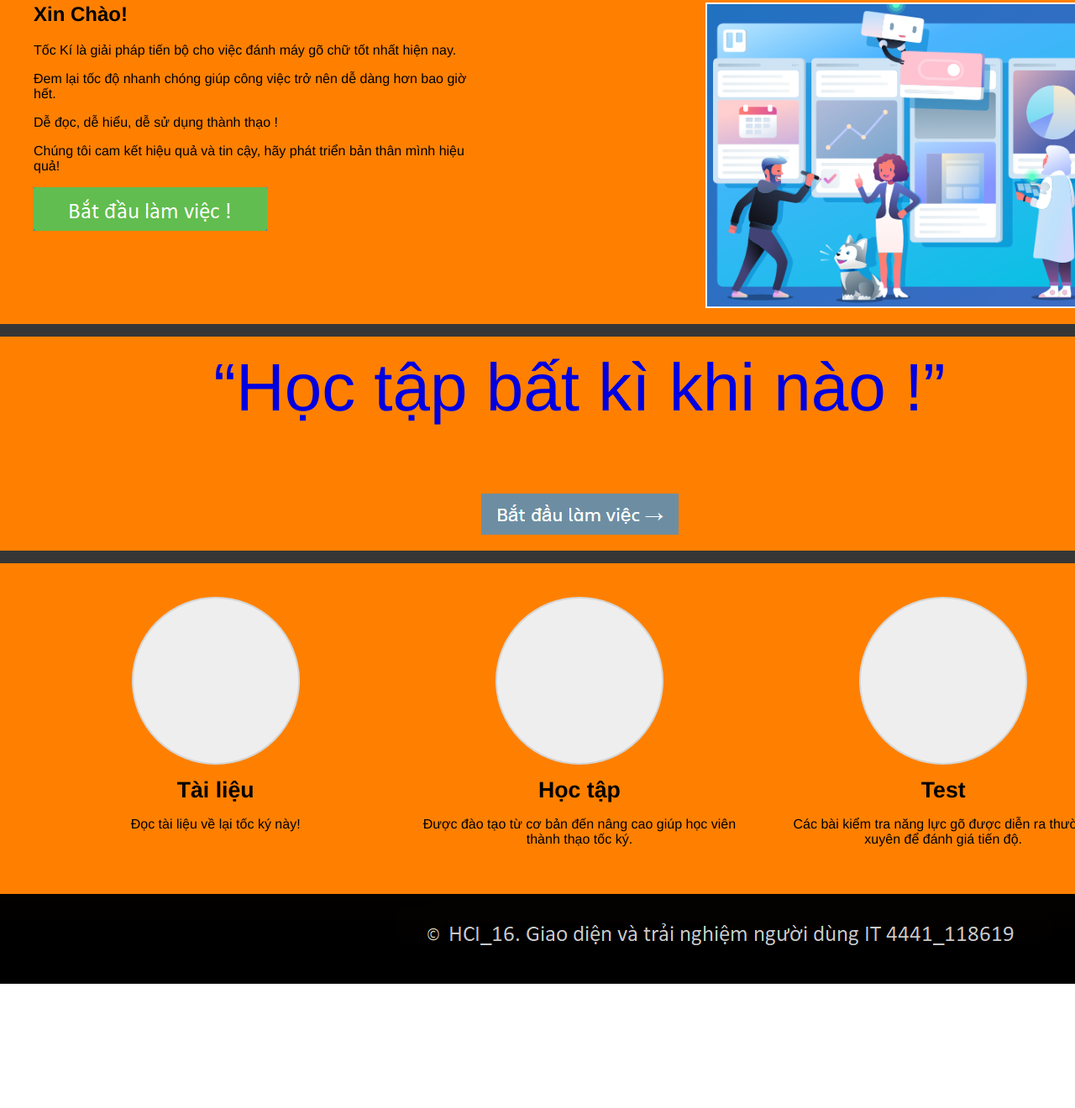
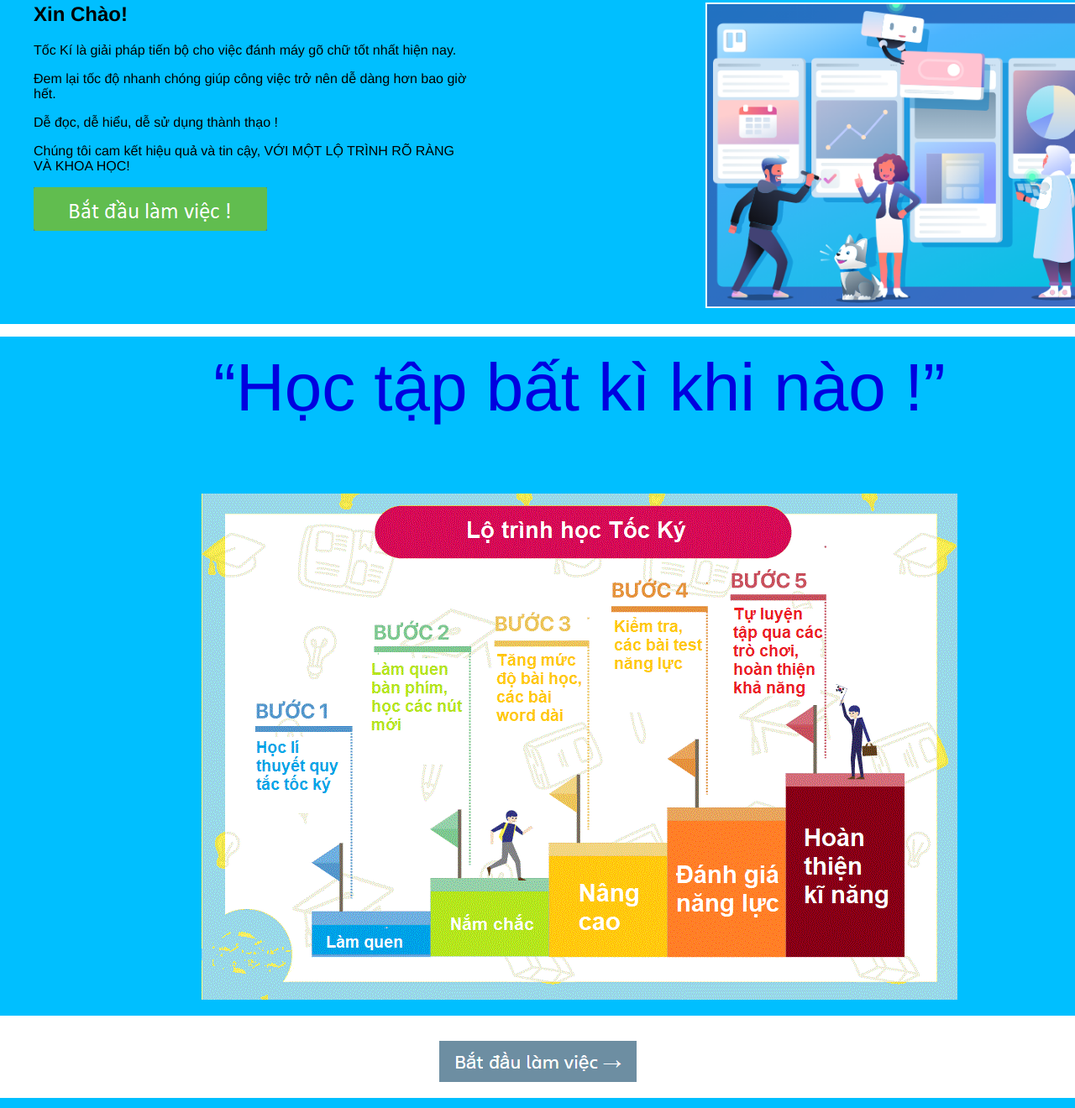
Before and after one commit to trung12ht/prototype, a plain HTML site: page Intro.html in a window 1280 px wide. Shown: the part 200-1520 px from the top of the page at 84% size. Before the commit the page ends 1376 px from the top, so only its background shows below. Drawn offline with Linux system fonts and the light colour scheme.

Commit message:
chinh sua mau nen intro

```diff
--- a/Intro.html
+++ b/Intro.html
@@ -26,7 +26,7 @@
                     width: 1300px;
                     margin: 0 auto;
                     padding: 15px 40px;
-                    background: #FF8000;
+                    background: #00BFFF;
                     overflow: auto;
                 }
 	        </style>
@@ -40,7 +40,7 @@
             #top-color-splash {
             width: 100%;
             height: 4px;
-            background: #EB6361;
+            background: #00BFFF;
         }
         </style>
     </div>
@@ -50,7 +50,7 @@
             <p>Tốc Kí là giải pháp tiến bộ cho việc đánh máy gõ chữ tốt nhất hiện nay.</p>
             <p>Đem lại tốc độ nhanh chóng giúp công việc trở nên dễ dàng hơn bao giờ hết.</p>
             <p>Dễ đọc, dễ hiểu, dễ sử dụng thành thạo !</p>
-            <p>Chúng tôi cam kết hiệu quả và tin cậy, hãy phát triển bản thân mình hiệu quả! </p>
+            <p>Chúng tôi cam kết hiệu quả và tin cậy, VỚI MỘT LỘ TRÌNH RÕ RÀNG VÀ KHOA HỌC! </p>
             <p> </p>
             <input type="image" src="img/dkimp.png" alt="SUBMIT" name="" />
         </div>
@@ -88,12 +88,12 @@
     <div id="quote-area">
         <div class="normal-wrapper">
             <h3>“Học tập bất kì khi nào !”</h3>
+            <input type="image" src="img/lotrinhhoc.png" alt="SUBMIT" name="" />
 
-            <input type="image" src="img/bdlv.png" alt="SUBMIT" name="" />
         </div>
         <style>
             #quote-area {
-                background: #363636;
+                background: #FFFFFF;
                 color: #0101DF;
                 text-align: center;
                 padding: 15px 0;
@@ -106,7 +106,20 @@
 
         </style>
     </div>
+	<div id="nextlearn">
+        <input type="image" src="img/bdlv.png" alt="SUBMIT" name="" />
+		<style>
+		    #nextlearn {
+			    background: #FFFFFF;
+                color: #0000FF;
+                text-align: center;
+                padding: 15px 0;
+			}
+		</style>
+    </div>
+
     <div class="normal-wrapper">
+
         <div class="icon-outer">
             <div class="icon-circle">
                 <i class="fa fa-youtube logo-icon"></i>
```
Also changed, not shown: img/lotrinhhoc.png (added).
